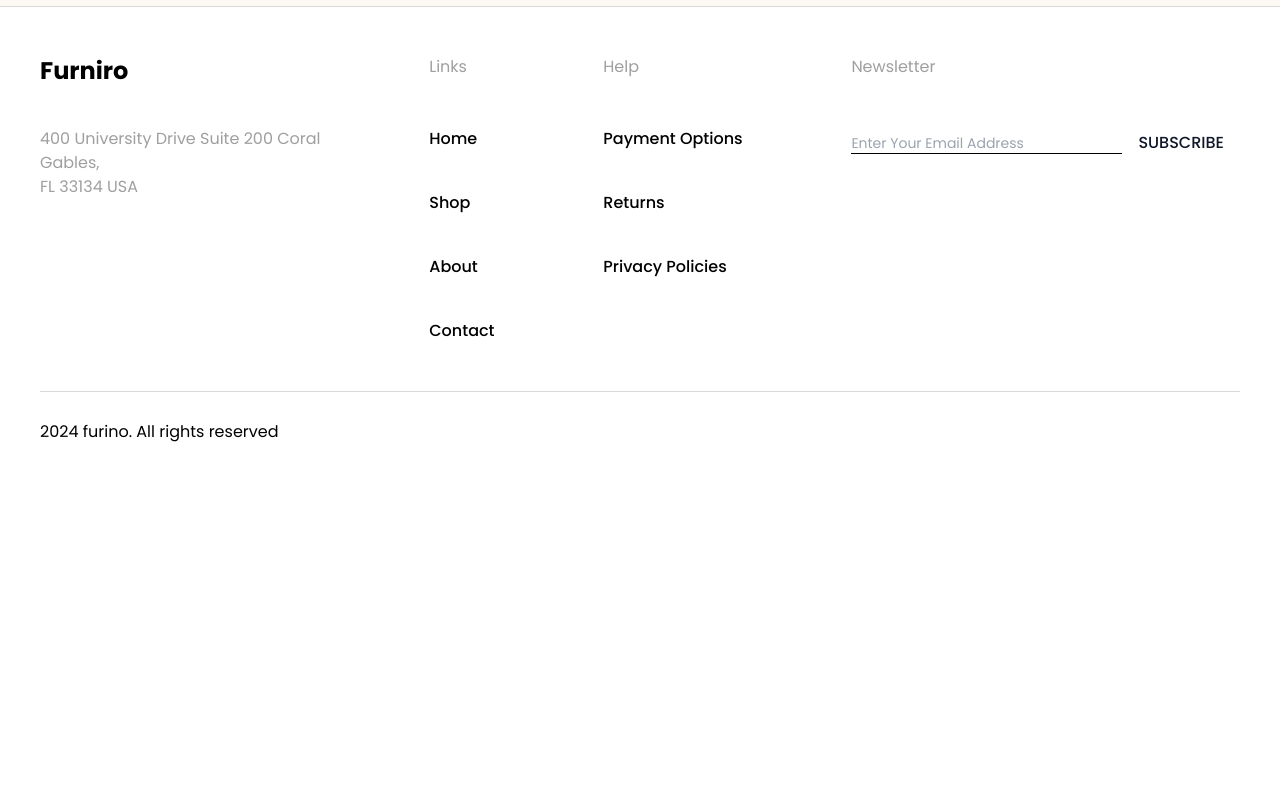
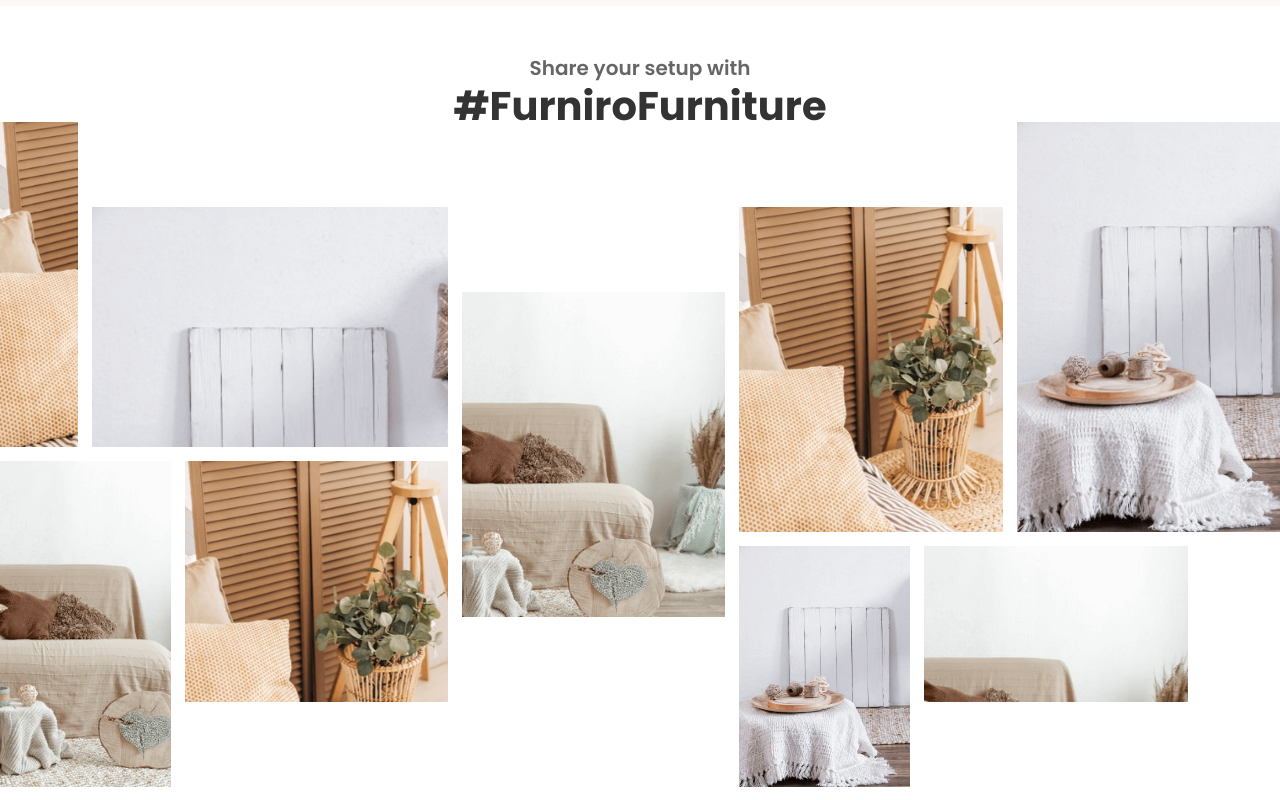
Before and after one commit to sankaSanjeeva/Furniro, a React (Vite) app: page / in a window 1280 px wide. Shown: the part 3360-4160 px from the top of the page. Before the commit the page ends 3832 px from the top, so only its background shows below. Built offline with nearby package versions, Linux system fonts and the light colour scheme.

Commit message:
UI implementation of Gallery section

```diff
--- a/src/pages/home/components/explore-more/index.tsx
+++ b/src/pages/home/components/explore-more/index.tsx
@@ -4,8 +4,8 @@ import { ImageSlider } from './components';
 export default function ExploreMore() {
   return (
     <section className="bg-[#FCF8F3]">
-      <div className="mx-auto max-w-[1440px] py-11 flex flex-col xl:flex-row xl:items-center text-text-p">
-        <div className="pl-24 pr-10 shrink-0 text-center mx-auto xl:text-left">
+      <div className="mx-auto max-w-screen-laptop py-11 flex flex-col xl:flex-row xl:items-center text-text-p">
+        <div className="px-10 xl:pl-24 shrink-0 text-center mx-auto xl:text-left">
           <div className="mb-6 max-w-[420px]">
             <h1 className="text-[40px] leading-tight font-bold">
               50+ Beautiful rooms inspiration
--- /dev/null
+++ b/src/pages/home/components/gallery/index.tsx
@@ -0,0 +1,51 @@
+import bedroom from '@/assets/bedroom.png';
+import dining from '@/assets/dining.png';
+import living from '@/assets/living.png';
+import { cn } from '@/common/lib/utils';
+
+function Image({
+  url,
+  className,
+  ...rest
+}: { url: string } & React.HTMLAttributes<HTMLDivElement>) {
+  return (
+    <div
+      style={{ backgroundImage: `url(${url})` }}
+      className={cn(
+        'bg-cover group-hover:grayscale hover:!grayscale-0 hover:scale-[1.05] transition-all duration-300 cursor-pointer',
+        className
+      )}
+      {...rest}
+    />
+  );
+}
+
+export default function Gallery() {
+  return (
+    <section className="bg-white py-12">
+      <div className="text-center">
+        <h2 className="text-xl font-semibold text-text-s">
+          Share your setup with
+        </h2>
+        <h1 className="text-2xl sm:text-[40px] font-bold mt-2 text-text-p">
+          #FurniroFurniture
+        </h1>
+      </div>
+
+      <div className="mx-auto max-w-screen-laptop grid grid-cols-[repeat(14,minmax(0,1fr))] grid-rows-[repeat(8,minmax(5.53vw,1fr))] laptop:grid-rows-[repeat(8,minmax(80px,1fr))] gap-[1.1vw] laptop:gap-4 group">
+        <Image url={bedroom} className="row-span-4" />
+        <Image
+          url={dining}
+          className="col-span-4 row-span-3 row-start-2 col-start-2"
+        />
+        <Image url={living} className="col-span-3 row-span-4 row-start-3" />
+        <Image url={bedroom} className="col-span-3 row-span-4 row-start-2" />
+        <Image url={dining} className="col-span-3 row-span-5" />
+        <Image url={living} className="col-span-2 row-span-4" />
+        <Image url={bedroom} className="col-span-3 row-span-3" />
+        <Image url={dining} className="col-span-2 row-span-3" />
+        <Image url={living} className="col-span-3 row-span-2" />
+      </div>
+    </section>
+  );
+}
--- a/src/pages/home/components/index.ts
+++ b/src/pages/home/components/index.ts
@@ -1,4 +1,5 @@
 export { default as BrowseTheRange } from './browse-the-range';
 export { default as ExploreMore } from './explore-more';
+export { default as Gallery } from './gallery';
 export { default as OurProducts } from './our-products';
 export { default as Welcome } from './welcome';
--- a/src/pages/home/index.tsx
+++ b/src/pages/home/index.tsx
@@ -1,6 +1,7 @@
 import {
   BrowseTheRange,
   ExploreMore,
+  Gallery,
   OurProducts,
   Welcome,
 } from './components';
@@ -15,6 +16,8 @@ export default function Home() {
       <OurProducts />
 
       <ExploreMore />
+
+      <Gallery />
     </div>
   );
 }
--- a/tailwind.config.js
+++ b/tailwind.config.js
@@ -22,6 +22,9 @@ module.exports = {
         'text-p': '#333333',
         'text-s': '#666666',
       },
+      screens: {
+        laptop: '1440px',
+      },
       keyframes: {
         'accordion-down': {
           from: { height: '0' },
```
Also changed, not shown: .eslintrc.cjs.
